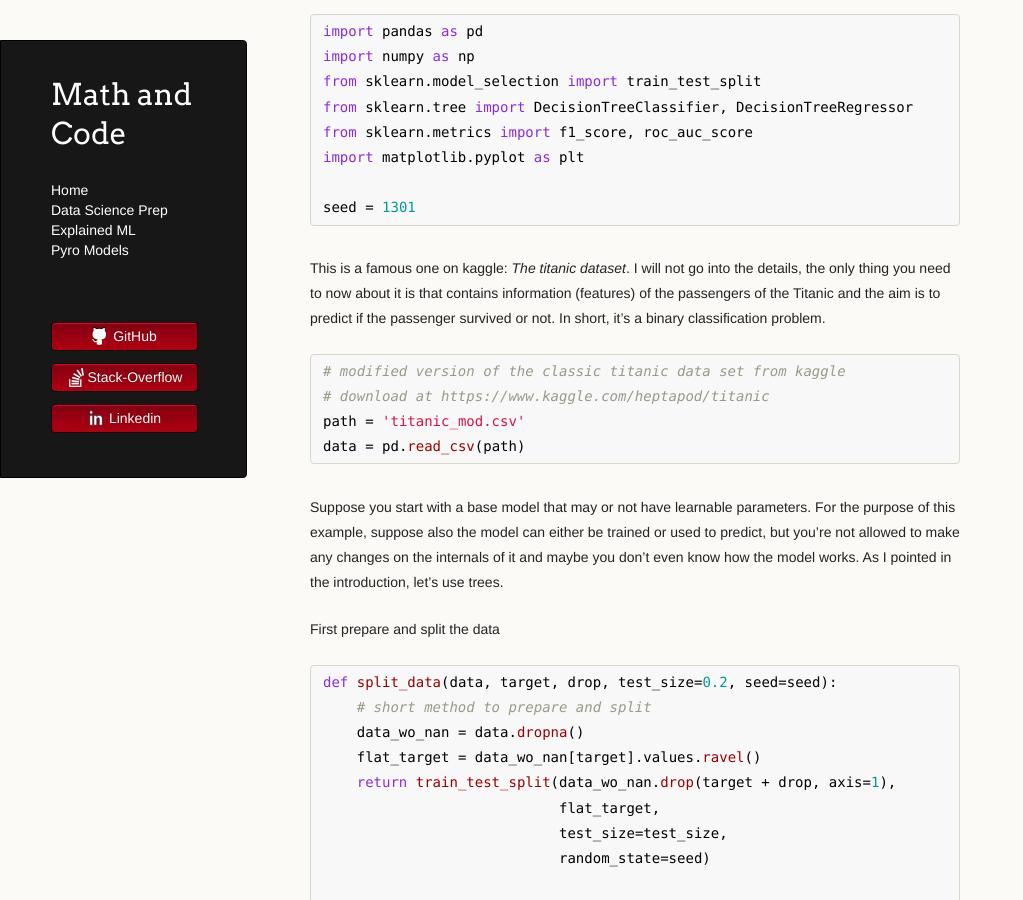
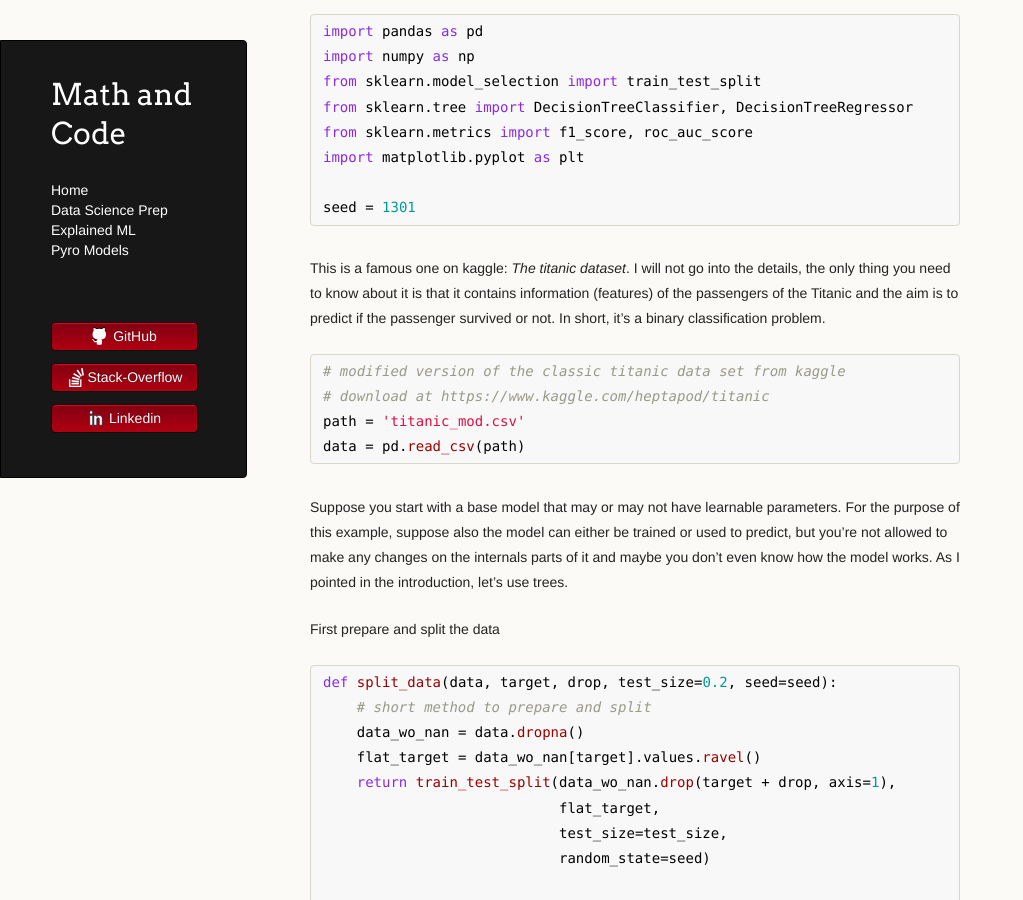
Before and after one commit to LemonPy29/LemonPy29.github.io, a Jekyll site: the page built from explained-ml/gradient-boosting.md, in a window 1280 px wide and 900 px high, scrolled down 756 px. Shown: the whole window, without its empty margins (0-1023 px from the left). Built offline with Jekyll 4.4.1, drawn with Linux system fonts in a browser that asks for light colours; nearby versions of some CDN libraries; the repository's description, which GitHub fills in, is left out; some of the changed text lies outside the part shown.

Commit message:
Update gradient-boosting.md

````diff
--- a/explained-ml/gradient-boosting.md
+++ b/explained-ml/gradient-boosting.md
@@ -32,7 +32,7 @@ import matplotlib.pyplot as plt
 seed = 1301
 ```
 <br>
-This is a famous one on kaggle: *The titanic dataset*. I will not go into the details, the only thing you need to now about it is that contains information (features) of the passengers of the Titanic and the aim is to predict if the passenger survived or not. In short, it's a binary classification problem.
+This is a famous one on kaggle: *The titanic dataset*. I will not go into the details, the only thing you need to know about it is that it contains information (features) of the passengers of the Titanic and the aim is to predict if the passenger survived or not. In short, it's a binary classification problem.
 
 ```python
 # modified version of the classic titanic data set from kaggle
@@ -41,7 +41,7 @@ path = 'titanic_mod.csv'
 data = pd.read_csv(path)
 ```
 <br>
-Suppose you start with a base model that may or not have learnable parameters. For the purpose of this example, suppose also the model can either be trained or used to predict, but you're not allowed to make any changes on the internals of it and maybe you don't even know how the model works. As I pointed in the introduction, let's use trees.
+Suppose you start with a base model that may or may not have learnable parameters. For the purpose of this example, suppose also the model can either be trained or used to predict, but you're not allowed to make any changes on the internals parts of it and maybe you don't even know how the model works. As I pointed in the introduction, let's use trees.
 
 First prepare and split the data
 
````
Also changed, not shown: other parts of explained-ml/gradient-boosting.md (+1 -1 lines).
